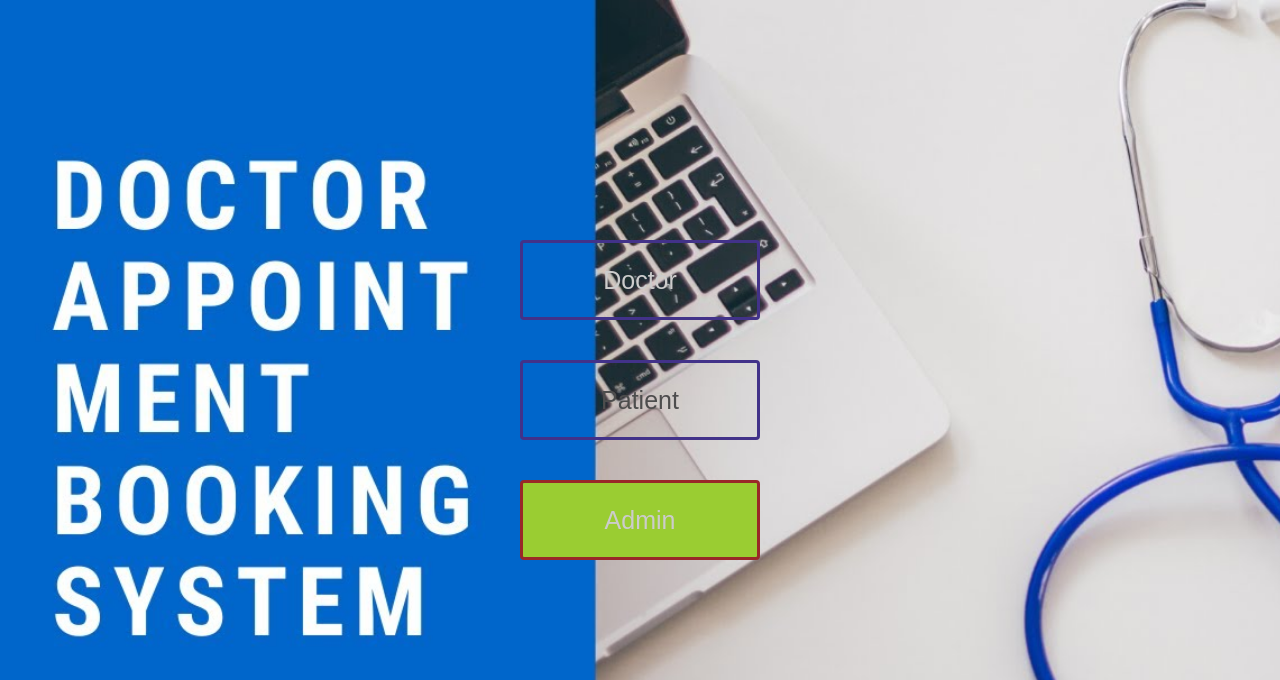
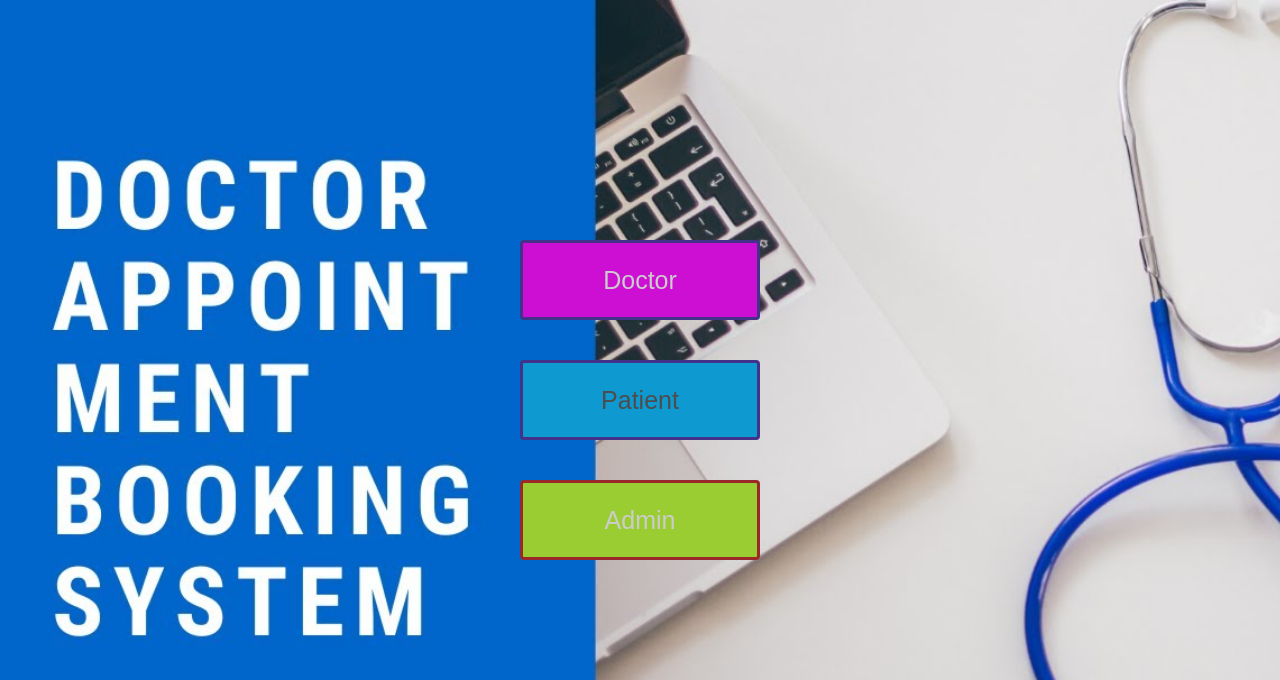
Before and after one commit to PETR0NAPY/DoctorPatient, a PHP site: page /Doctorpatient.php in a window 1280 px wide. Shown: the top 680 px of the page. Run offline with PHP 8.4, Linux system fonts and the light colour scheme.

Commit message:
styling and staffs

```diff
--- a/Doctorpatient.php
+++ b/Doctorpatient.php
@@ -25,13 +25,13 @@
 </div>
 
 </div>
-	<div class="wrapper" style="text-decoration: none;">
+	<div class="wrapper">
 	<div class="btn" > <a href="login.php"  >
 <button type="button" class="buttonP">Patient</button>
 </div>
 
 </div>
-	<div class="wrapper" style="text-decoration: none;">
+	<div class="wrapper" >
 	<div class="btn" > <a href="login2.php"  >
 <button type="button" class="buttonD">Doctor</button>
         </a>
--- a/style/doctorpatient.css
+++ b/style/doctorpatient.css
@@ -86,7 +86,7 @@ body{
 	transform: translate(-50%,-50%);
 }
 .buttonP{
-	background: none;
+    background: #0e9ad1;
 	color: #4d4d4d;
 	width: 240px;
 	height: 80px;
@@ -153,7 +153,7 @@ body{
 	transform: translate(-50%,-50%);
 }
 .buttonD{
-	background: none;
+    background: #cc0fd3;
 	color: #ccc;
 	width: 240px;
 	height: 80px;
```
